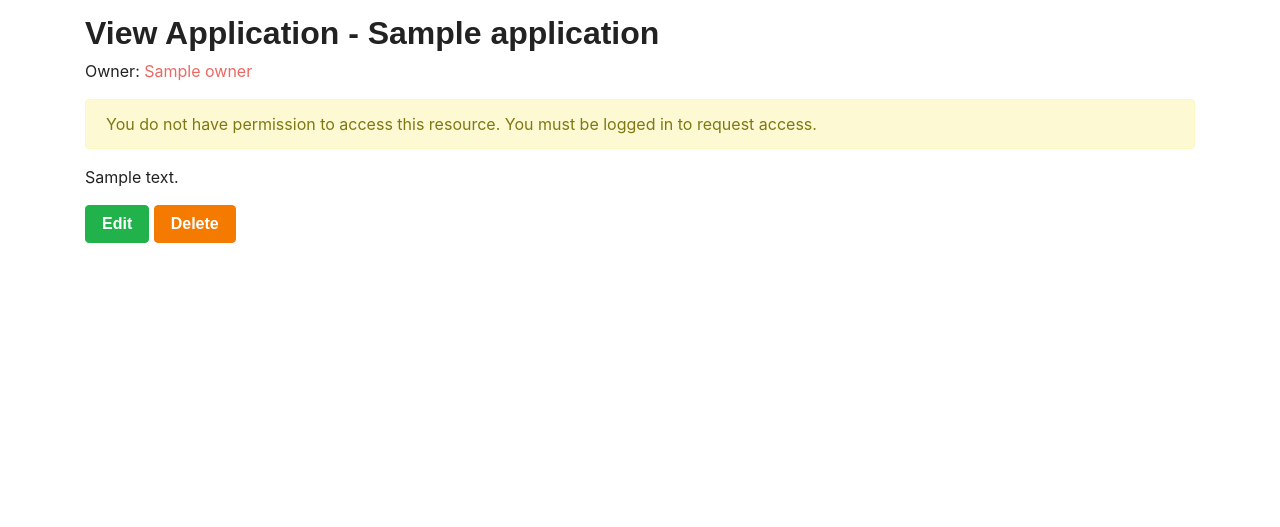
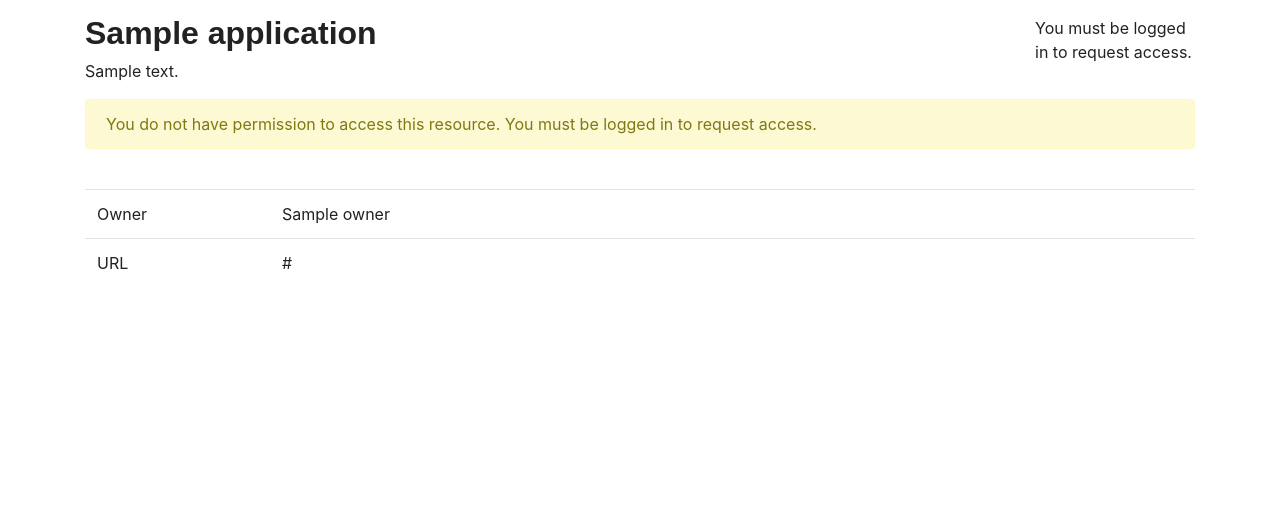
Before and after one commit to tiferrei/PEDASI, a Django app: template applications/templates/applications/application/detail-no-access.html in a window 1280 px wide. Shown: the part 123-650 px from the top of the page. Run offline with Django 3.2, Linux system fonts and the light colour scheme; the template is opened without the code that fills it: most values are stand-ins (such as "Sample title", 1, 10 or a date in 2020); parts of the project's set-up code (start-up, migrations or seed data) failed here and were passed over; some libraries are stand-ins or nearby versions; some web fonts are replaced.

Commit message:
Normalise Application UI pages

```diff
--- a/applications/templates/applications/application/detail-no-access.html
+++ b/applications/templates/applications/application/detail-no-access.html
@@ -20,25 +20,26 @@
         </ol>
     </nav>
 
-    <h2>View Application - {{ application.name }}</h2>
+    <div class="row">
+        <div class="col-md-10 col-sm-8">
+            <h2>{{ application.name }}</h2>
 
-    <p>
-        Owner: <a href="#" role="link">{{ application.owner }}</a>
-    </p>
+            {% if application.description %}
+                {{ application.description|linebreaks }}
+            {% endif %}
+        </div>
 
-    <div class="alert alert-warning">
-        You do not have permission to access this resource.
-
+        <div class="col-md-2 col-sm-4">
             {% if application.users_group_requested in request.user.groups.all %}
                 <button id="btn-request-access" disabled
-                    class="btn btn-primary" role="button">Access Requested</button>
+                        class="btn btn-block btn-primary" role="button">Access Requested</button>
 
             {% elif not request.user.is_authenticated %}
                 You must be logged in to request access.
 
             {% else %}
                 <button id="btn-request-access" onclick="requestAccess()"
-                    class="btn btn-primary" role="button">Request Access</button>
+                        class="btn btn-block btn-primary" role="button">Request Access</button>
 
                 <script type="application/javascript">
                     function requestAccess(){
@@ -58,14 +59,40 @@
                 </script>
             {% endif %}
         </div>
+    </div>
 
-    {% if application.description %}
-        <p>{{ application.description }}</p>
+    <div class="alert alert-warning">
+        You do not have permission to access this resource.
+
+        {% if not request.user.is_authenticated %}
+            You must be logged in to request access.
+
+        {% elif request.user in application.users_group_requested.user_set.all %}
+            Please wait for your request to be approved.
+
+        {% else %}
+            You may request access using the 'Request Access' button.
         {% endif %}
+    </div>
 
-    <a href="{% url 'admin:applications_application_change' application.id %}"
-       class="btn btn-success" role="button">Edit</a>
-    <a href="{% url 'admin:applications_application_delete' application.id %}"
-       class="btn btn-danger" role="button">Delete</a>
+    <table class="table">
+        <thead>
+        <th scope="col" class="col-md-2 border-0"></th>
+        <th scope="col" class="border-0"></th>
+        </thead>
+
+        <tbody>
+        <tr>
+            <td>Owner</td>
+            <td>
+                {{ application.owner }}
+            </td>
+        </tr>
+        <tr>
+            <td>URL</td>
+            <td>{{ application.url }}</td>
+        </tr>
+        </tbody>
+    </table>
 
 {% endblock %}
--- a/applications/templates/applications/application/list.html
+++ b/applications/templates/applications/application/list.html
@@ -59,7 +59,7 @@
                 </td>
                 <td>
                     <a href="{% url 'applications:application.detail' pk=application.pk %}"
-                       class="btn btn-block btn-primary" role="button">Detail</a>
+                       class="btn btn-block btn-secondary" role="button">Detail</a>
                 </td>
             </tr>
             {% empty %}
--- a/datasources/templates/datasources/datasource/detail.html
+++ b/datasources/templates/datasources/datasource/detail.html
@@ -15,7 +15,6 @@
             </li>
         </ol>
     </nav>
-
 
     <div class="row">
         <div class="col-md-10 col-sm-8">
@@ -37,13 +36,13 @@
 
             {% if has_edit_permission %}
                 <a href="{% url 'datasources:datasource.access.manage' pk=datasource.pk %}"
-                   class="btn btn-block col btn-primary" role="button">Manage Access</a>
+                   class="btn btn-block btn-primary" role="button">Manage Access</a>
 
                 <a href="{% url 'admin:datasources_datasource_change' datasource.id %}"
                    class="btn btn-block btn-success" role="button">Edit</a>
 
                 <a href="{% url 'admin:datasources_datasource_delete' datasource.id %}"
-                   class="btn btn-block col btn-danger" role="button">Delete</a>
+                   class="btn btn-block btn-danger" role="button">Delete</a>
             {% endif %}
         </div>
     </div>
```
Also changed, not shown: applications/templates/applications/application/detail.html (+23 -25 lines). Lines whose indentation alone changed are shown as unchanged.
